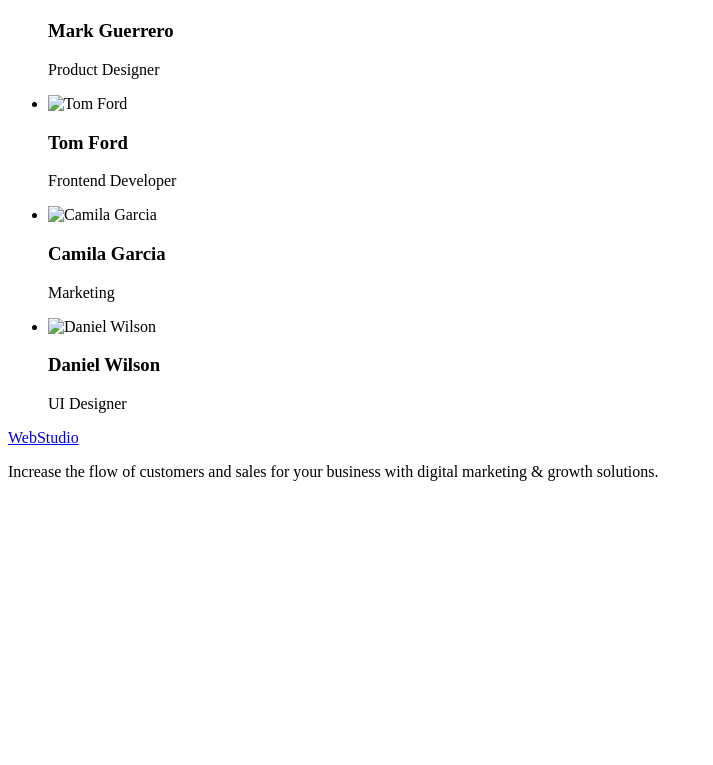
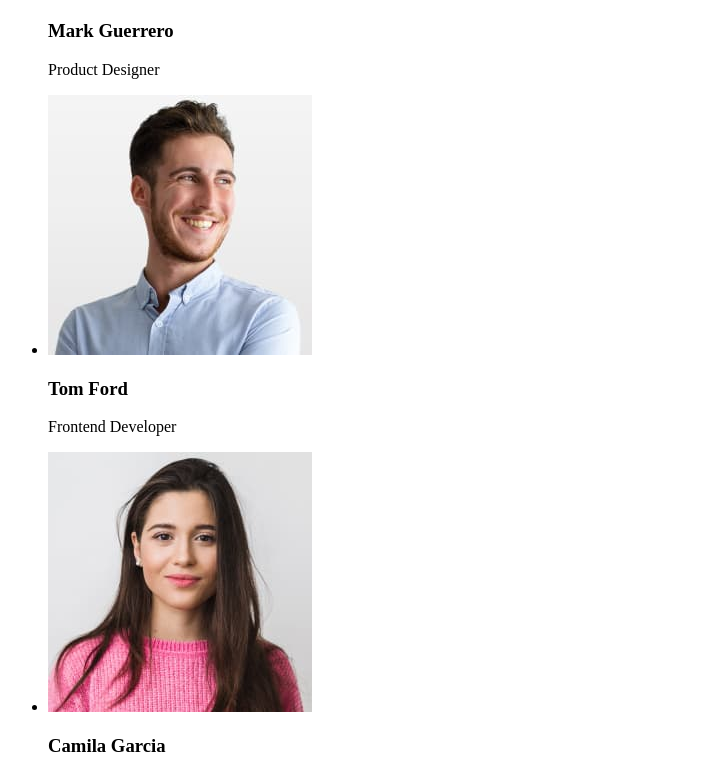
Before and after one commit to ozncncyr/goit-markup-hw-01, a plain HTML site: page index.html in a window 1280 px wide. Shown: the part 875-1640 px from the top of the page, without its empty margins (0-713 px from the left). Before the commit the page ends 1372 px from the top, so only its background shows below. Drawn offline with Linux system fonts and the light colour scheme; the site is published under a folder, as on GitHub Pages, so addresses that start at the root find nothing.

Commit message:
GoIT-HTML-HW-01 v1.2

```diff
--- a/index.html
+++ b/index.html
@@ -72,13 +72,13 @@
             <p>Product Designer</p>
           </li>
           <li>
-            <img src="/images/TomFord.jpg" alt="Tom Ford" width="264" />
+            <img src="./images/TomFord.jpg" alt="Tom Ford" width="264" />
             <h3>Tom Ford</h3>
             <p>Frontend Developer</p>
           </li>
           <li>
             <img
-              src="/images/Camila Garcia.jpg"
+              src="./images/Camila Garcia.jpg"
               alt="Camila Garcia"
               width="264"
             />
@@ -87,7 +87,7 @@
           </li>
           <li>
             <img
-              src="/images/DanielWilson.jpg"
+              src="./images/DanielWilson.jpg"
               alt="Daniel Wilson"
               width="264"
             />
```
